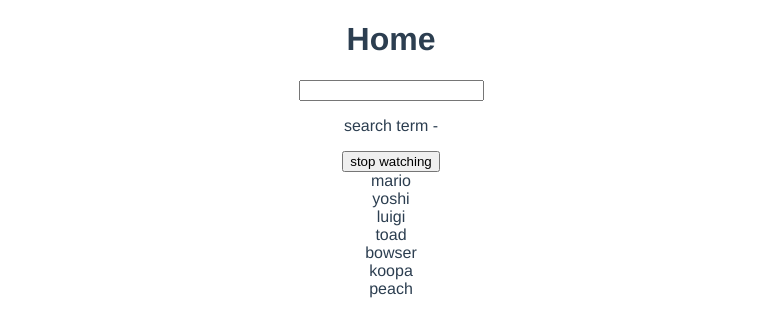
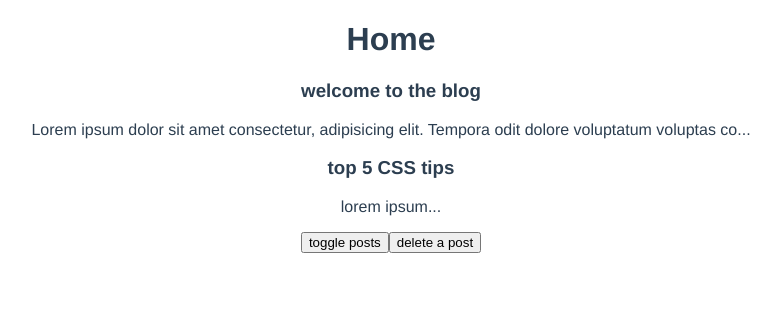
Before and after one commit to sendgn/dojo-blog, a Vue app: page / in a window 1280 px wide. Shown: the top 334 px of the page, without its empty margins (249-1017 px from the left). Built offline with nearby package versions, Linux system fonts and the light colour scheme.

Commit message:
Using Lifecycle Hooks in setup()

```diff
--- /dev/null
+++ b/src/components/PostList.vue
@@ -0,0 +1,24 @@
+<template>
+  <div class="post-list">
+    <div v-for="post in posts" :key="post.id">
+      <SinglePost :post="post" />
+    </div>
+  </div>
+</template>
+
+<script>
+import { onMounted, onUnmounted, onUpdated } from 'vue';
+import SinglePost from '../components/SinglePost.vue'
+
+export default {
+  props: ['posts'],
+  components: { SinglePost },
+  setup(props) {
+    onMounted(() => console.log('component mounted'))
+    onUnmounted(() => console.log('component unmonted'))
+    onUpdated(() => console.log('component updated'))
+  },
+}
+</script>
+
+<style></style>
--- /dev/null
+++ b/src/components/SinglePost.vue
@@ -0,0 +1,23 @@
+<template>
+  <div class="post">
+    <h3>{{ post.title }}</h3>
+    <p>{{ snippet }}</p>
+  </div>
+</template>
+
+<script>
+import { computed } from 'vue';
+
+export default {
+  props: ['post'],
+  setup(props) {
+    const snippet = computed(() => {
+      return props.post.body.substring(0, 100) + '...'
+    })
+
+    return { snippet }
+  }
+}
+</script>
+
+<style></style>
--- a/src/views/HomeView.vue
+++ b/src/views/HomeView.vue
@@ -1,46 +1,27 @@
 <template>
   <div class="home">
     <h1>Home</h1>
-    <input type="text" v-model="search">
-    <p>search term - {{ search }}</p>
-    <button @click="handleClick">stop watching</button>
-    <div v-for="name in matchingNames" :key="name">{{ name }}</div>
+    <PostList v-if="showPosts" :posts="posts" />
+    <button @click="showPosts = !showPosts">toggle posts</button>
+    <button @click="posts.pop()">delete a post</button>
   </div>
 </template>
 
 <script>
-import { computed, ref, watch, watchEffect } from 'vue'
+import PostList from '../components/PostList.vue'
+import { ref } from 'vue'
 
 export default {
   name: 'HomeView',
+  components: { PostList },
   setup() {
-    const search = ref('')
-    const names = ref(['mario', 'yoshi', 'luigi', 'toad', 'bowser', 'koopa', 'peach'])
+    const posts = ref([
+      { title: 'welcome to the blog', body: 'Lorem ipsum dolor sit amet consectetur, adipisicing elit. Tempora odit dolore voluptatum voluptas commodi id unde consequuntur molestias? Praesentium iste accusantium modi a dolorem, minima dolore beatae adipisci architecto rem suscipit voluptatum deleniti eum in officiis earum pariatur maiores tempora consequatur reprehenderit neque! Et doloremque, rerum nostrum ipsum placeat illo architecto vel quidem similique consequatur qui assumenda ex distinctio libero quasi. Necessitatibus excepturi, eaque cum corrupti eos est alias delectus distinctio officiis ex tenetur voluptates impedit neque quasi dignissimos aspernatur illo provident? Ut delectus assumenda rerum possimus quam sunt optio, nisi dolore, ad nesciunt unde fugiat. Reiciendis illum molestiae ea?', id: 1 },
+      { title: 'top 5 CSS tips', body: 'lorem ipsum', id: 2 },
+    ])
+    const showPosts = ref(true)
 
-    // the callback fires every time the search changes
-    // does't run initially
-    const stopWatch = watch(search, () => {
-      console.log('watch function ran')
-    })
-
-    // 1) run initially when the component first loads (when setup() func first runs)
-    const stopEffect = watchEffect(() => {
-      // 2) runs only when any value that we use inside it changes
-      // in this case -- search.value
-      console.log('watchEffect function ran', search.value)
-    })
-
-    // 3) to stop them watching we need to invoke those functions
-    const handleClick = () => {
-      stopWatch()
-      stopEffect()
-    }
-
-    const matchingNames = computed(() => {
-      return names.value.filter((name) => name.includes(search.value))
-    })
-
-    return { names, search, matchingNames, handleClick }
+    return { posts, showPosts }
   }
 }
 </script>
```
